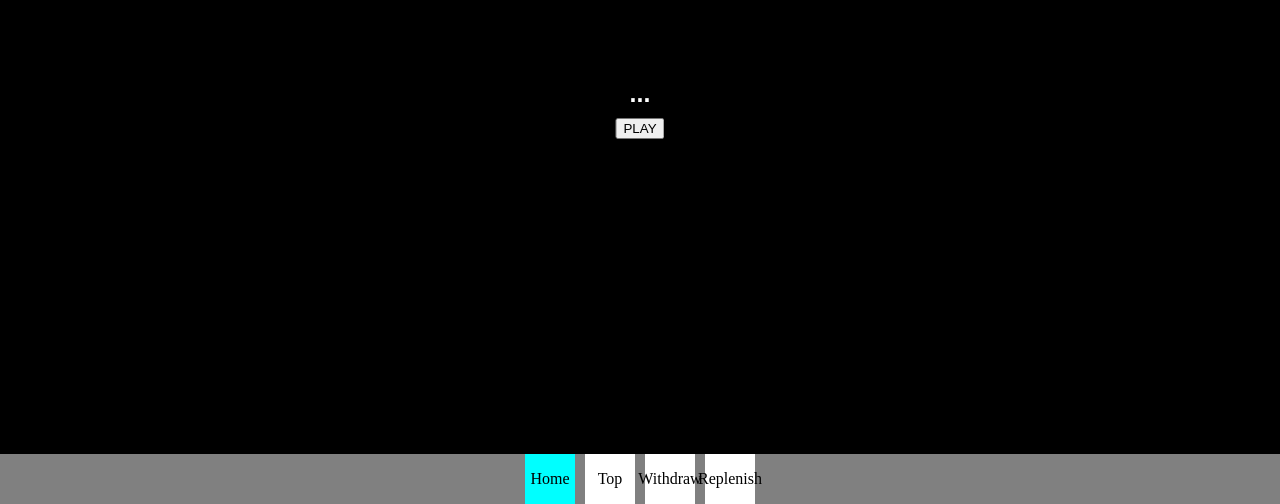
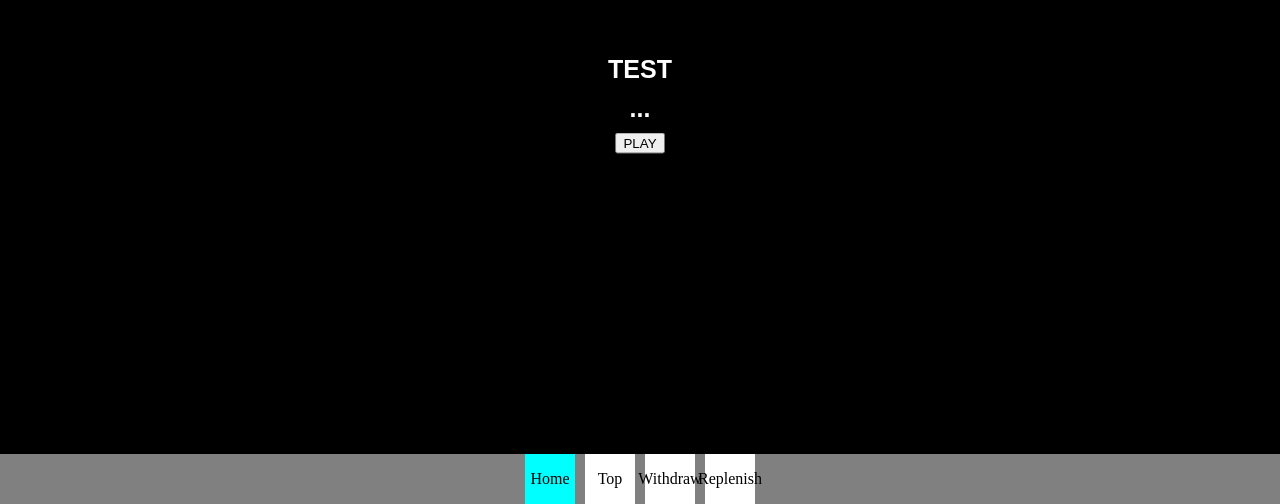
Before and after one commit to AnonymousHacke4/anonymoushacke4.github.io, a plain HTML site: page index.html in a window 1280 px wide. Shown: the part 296-800 px from the top of the page. Drawn offline with Linux system fonts and the light colour scheme.

Commit message:
Add files via upload

```diff
--- a/index.html
+++ b/index.html
@@ -188,7 +188,7 @@
 <body>
     <div id="ui">
         <div class="screen">
-            <span id="test"></span>
+            <span id="test">TEST</span>
             <span id="userBalance">...</span>
             <button id="playButton">PLAY</button>
 
```
